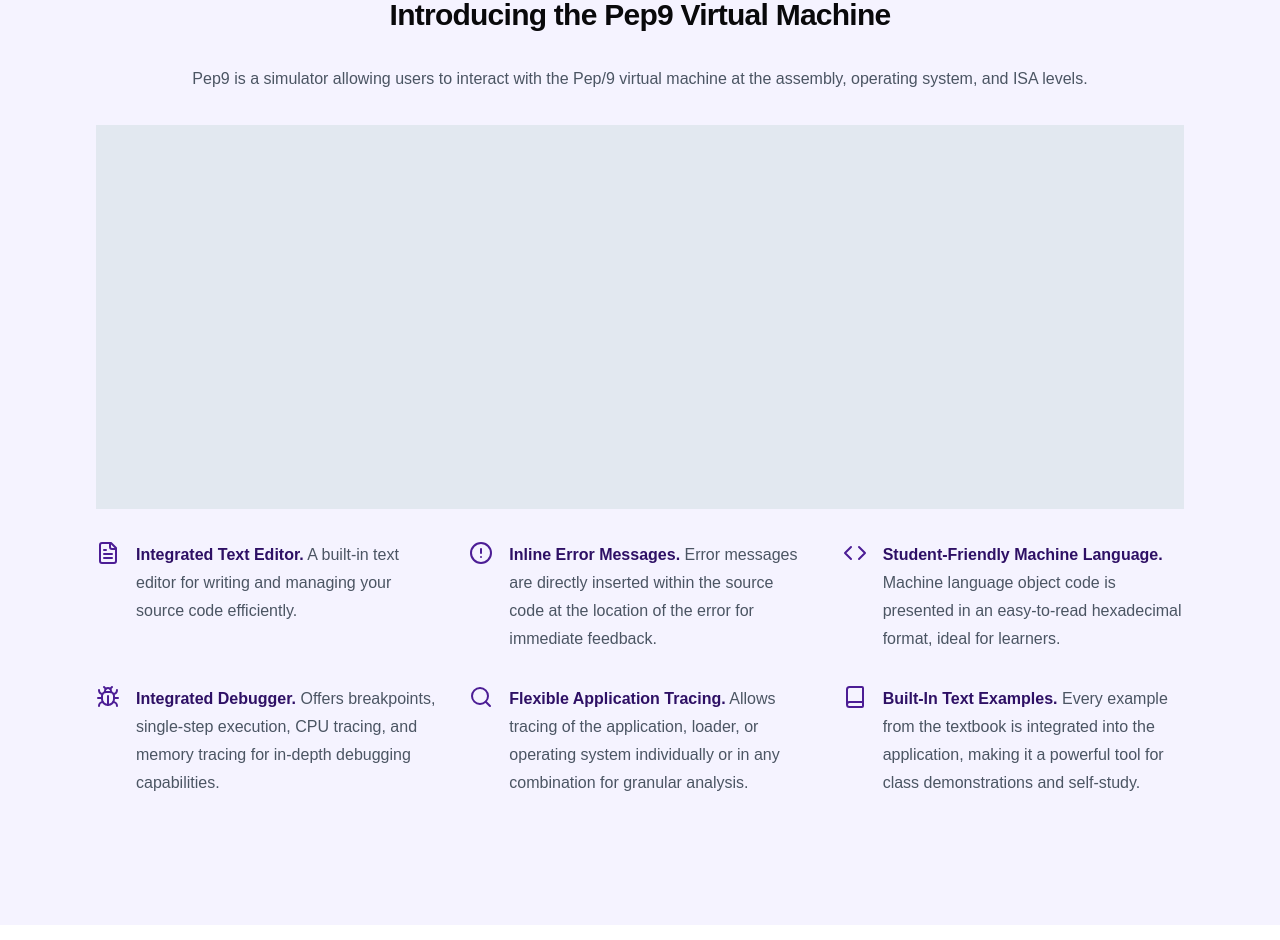
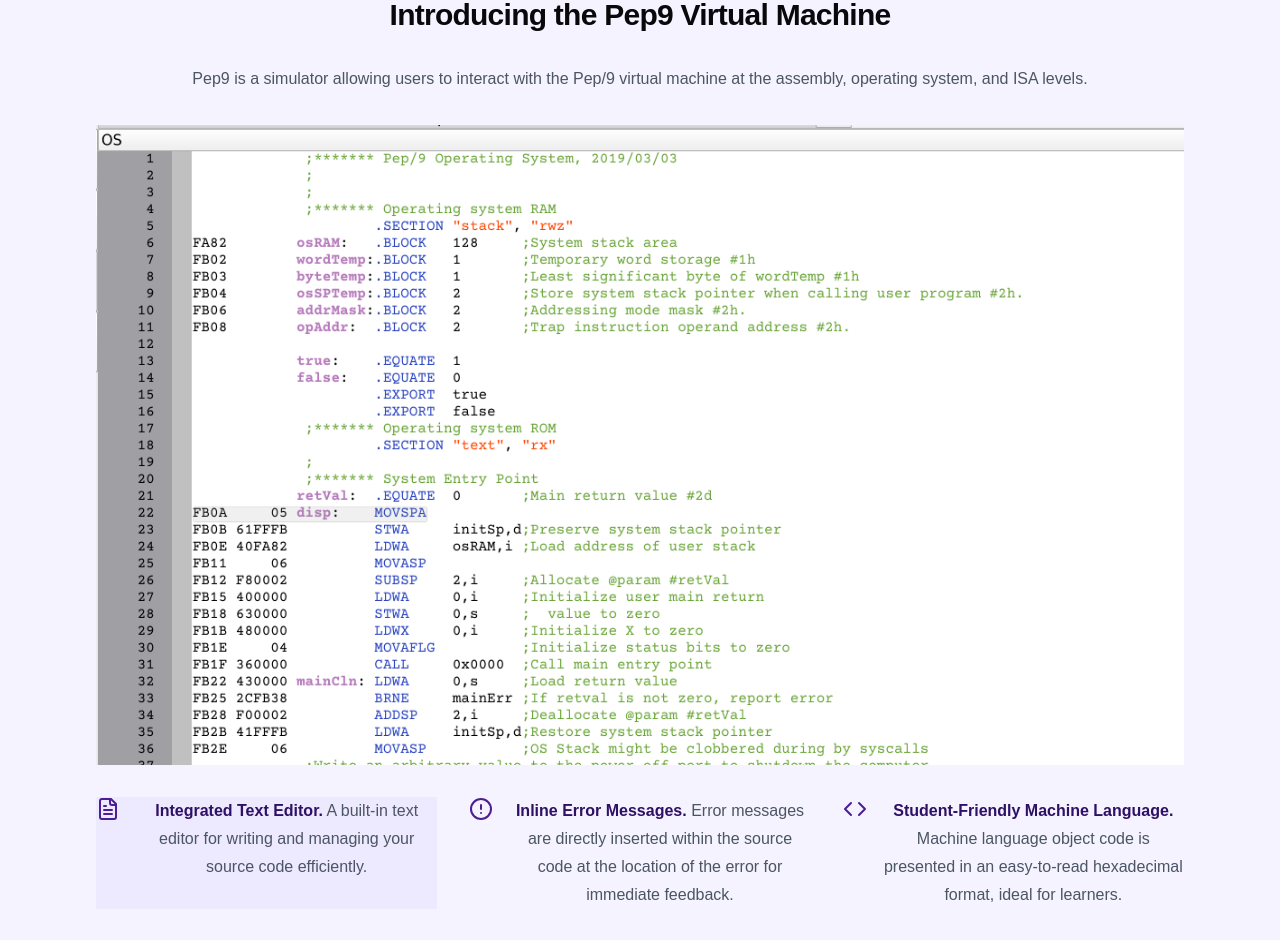
Before and after one commit to Matthew-McRaven/cs6e, a Next.js app: page / in a window 1280 px wide. Shown: the part 2800-3740 px from the top of the page. Built offline with nearby package versions, Linux system fonts and the light colour scheme.

Commit message:
initial carousel

```diff
--- /dev/null
+++ b/src/app/components/pep-nine/index.ts
@@ -0,0 +1 @@
+export { default } from "./pep-nine";
--- /dev/null
+++ b/src/app/components/pep-nine/pep-nine.tsx
@@ -0,0 +1,146 @@
+"use client";
+
+import type { FC, ReactNode } from "react";
+
+import { useEffect, useRef, useState } from "react";
+
+import ContentContainer from "@/components/content-container";
+import { Heading, Text } from "@/components/typography";
+import { FileText, AlertCircle, Bug, Code, Search, Book } from "lucide-react";
+
+const highImpactFeatures = [
+  {
+    icon: <FileText className="text-violet-900" />,
+    image: "/feat_editor.png",
+    title: "Integrated Text Editor",
+    description: "A built-in text editor for writing and managing your source code efficiently.",
+  },
+  {
+    icon: <AlertCircle className="text-violet-900" />,
+    image: "/feat_errors.png",
+    title: "Inline Error Messages",
+    description:
+      "Error messages are directly inserted within the source code at the location of the error for immediate feedback.",
+  },
+  {
+    icon: <Code className="text-violet-900" />,
+    image: "/feat_hex_code.png",
+    title: "Student-Friendly Machine Language",
+    description: "Machine language object code is presented in an easy-to-read hexadecimal format, ideal for learners.",
+  },
+  {
+    icon: <Bug className="text-violet-900" />,
+    image: "/feat_debugger.png",
+    title: "Integrated Debugger",
+    description:
+      "Offers breakpoints, single-step execution, CPU tracing, and memory tracing for in-depth debugging capabilities.",
+  },
+
+  {
+    icon: <Search className="text-violet-900" />,
+    image: "/feat_tracing.gif",
+    title: "Flexible Application Tracing",
+    description:
+      "Allows tracing of the application, loader, or operating system individually or in any combination for granular analysis.",
+  },
+  {
+    icon: <Book className="text-violet-900" />,
+    image: "/feat_example.png",
+    title: "Built-In Text Examples",
+    description:
+      "Every example from the textbook is integrated into the application, making it a powerful tool for class demonstrations and self-study.",
+  },
+];
+
+const images = highImpactFeatures.map(({ image }) => image);
+
+const carouselSpeed = 10_000;
+
+const PepNine: FC = () => {
+  const intervalId = useRef<NodeJS.Timeout | null>(null);
+
+  const [currentImage, setCurrentImage] = useState(0);
+
+  const setImage = (index: number) => {
+    setCurrentImage(index);
+  };
+
+  const nextImage = () => {
+    setCurrentImage((index) => (index + 1) % images.length);
+  };
+
+  const startInterval = () => {
+    if (intervalId.current) {
+      clearInterval(intervalId.current);
+    }
+
+    intervalId.current = setInterval(nextImage, carouselSpeed);
+  };
+
+  useEffect(() => {
+    startInterval();
+
+    return () => {
+      if (intervalId.current) {
+        clearInterval(intervalId.current);
+      }
+    };
+  }, []);
+
+  return (
+    <ContentContainer variant="secondary">
+      <div className="lg:py-8">
+        <div className="text-center">
+          <Text>Custom Language Thingy</Text>
+          <Heading variant="h2">Introducing the Pep9 Virtual Machine</Heading>
+          <Text>
+            Pep9 is a simulator allowing users to interact with the Pep/9 virtual machine at the assembly, operating
+            system, and ISA levels.
+          </Text>
+        </div>
+        <div className="w-full flex items-center justify-center my-8">
+          <img className="h-[640px]" src={images[currentImage]} alt="carousel" />
+        </div>
+        <div className="grid grid-cols-1 md:grid-cols-2 lg:grid-cols-3 gap-8">
+          {highImpactFeatures.map((feature, index) => (
+            <PepItem
+              key={feature.title}
+              selected={index === currentImage}
+              onClick={() => {
+                setImage(index);
+                startInterval();
+              }}
+              {...feature}
+            />
+          ))}
+        </div>
+      </div>
+    </ContentContainer>
+  );
+};
+
+export default PepNine;
+
+interface PepItemProps {
+  onClick: () => void;
+  title: string;
+  description: string;
+  icon: ReactNode;
+  selected: boolean;
+}
+
+const PepItem: FC<PepItemProps> = ({ title, description, icon, onClick, selected }) => {
+  return (
+    <button
+      onClick={onClick}
+      className={`flex gap-4 transition-all duration-200 ease-in-out hover:bg-violet-100 ${
+        selected ? "bg-violet-100 " : ""
+      }`}
+    >
+      <div>{icon}</div>
+      <Text className="!mt-0 text-gray-600">
+        <span className="font-bold text-violet-950">{title}.</span> {description}
+      </Text>
+    </button>
+  );
+};
--- a/src/app/page.tsx
+++ b/src/app/page.tsx
@@ -1,4 +1,4 @@
-import type { ReactNode, FC } from "react";
+import { type ReactNode, type FC, useState, useEffect } from "react";
 
 import SiteHeader from "./components/site-header";
 import ContentContainer from "@components/content-container";
@@ -10,6 +10,12 @@
 import JoinUs from "./components/join-us";
 import { EditionSummaryVariant } from "./components/edition-summary/edition-summary";
 import { Award, BookOpen, GraduationCap, Users } from "lucide-react";
+
+import { FileText, AlertCircle, Bug, Code, Search, Book } from "lucide-react";
+import { sixth } from "@/services/book";
+import AuthorSection from "./components/about";
+import { Cpu, Brain, Cog } from "lucide-react";
+import PepNine from "./components/pep-nine";
 
 export default async function Home() {
   const sixthEdition = await sixth.getSixthEdition();
@@ -52,84 +58,6 @@
     </>
   );
 }
-
-import { FileText, AlertCircle, Bug, Code, Search, Book } from "lucide-react";
-import { sixth } from "@/services/book";
-import AuthorSection from "./components/about";
-
-const highImpactFeatures = [
-  {
-    icon: <FileText className="text-violet-900" />,
-    title: "Integrated Text Editor",
-    description: "A built-in text editor for writing and managing your source code efficiently.",
-  },
-  {
-    icon: <AlertCircle className="text-violet-900" />,
-    title: "Inline Error Messages",
-    description:
-      "Error messages are directly inserted within the source code at the location of the error for immediate feedback.",
-  },
-  {
-    icon: <Code className="text-violet-900" />,
-    title: "Student-Friendly Machine Language",
-    description: "Machine language object code is presented in an easy-to-read hexadecimal format, ideal for learners.",
-  },
-  {
-    icon: <Bug className="text-violet-900" />,
-    title: "Integrated Debugger",
-    description:
-      "Offers breakpoints, single-step execution, CPU tracing, and memory tracing for in-depth debugging capabilities.",
-  },
-
-  {
-    icon: <Search className="text-violet-900" />,
-    title: "Flexible Application Tracing",
-    description:
-      "Allows tracing of the application, loader, or operating system individually or in any combination for granular analysis.",
-  },
-  {
-    icon: <Book className="text-violet-900" />,
-    title: "Built-In Text Examples",
-    description:
-      "Every example from the textbook is integrated into the application, making it a powerful tool for class demonstrations and self-study.",
-  },
-];
-
-const PepNine = () => {
-  return (
-    <ContentContainer variant="secondary">
-      <div className="lg:py-8">
-        <div className="text-center">
-          <Text>Custom Language Thingy</Text>
-          <Heading variant="h2">Introducing the Pep9 Virtual Machine</Heading>
-          <Text>
-            Pep9 is a simulator allowing users to interact with the Pep/9 virtual machine at the assembly, operating
-            system, and ISA levels.
-          </Text>
-        </div>
-        <div className="w-full min-h-96 bg-slate-200 my-8"></div>
-        <div className="grid grid-cols-1 md:grid-cols-2 lg:grid-cols-3 gap-8">
-          {highImpactFeatures.map((feature) => (
-            <PepItem key={feature.title} {...feature} />
-          ))}
-        </div>
-      </div>
-    </ContentContainer>
-  );
-};
-
-const PepItem = ({ title, description, icon }: { title: string; description: string; icon: ReactNode }) => {
-  return (
-    <div className="flex gap-4">
-      <div>{icon}</div>
-      <Text className="!mt-0 text-gray-600">
-        <span className="font-bold text-violet-950">{title}.</span> {description}
-      </Text>
-    </div>
-  );
-};
-
-import { Cpu, Brain, Cog } from "lucide-react";
 
 interface FeatureCardProps {
   icon: ReactNode;
```
